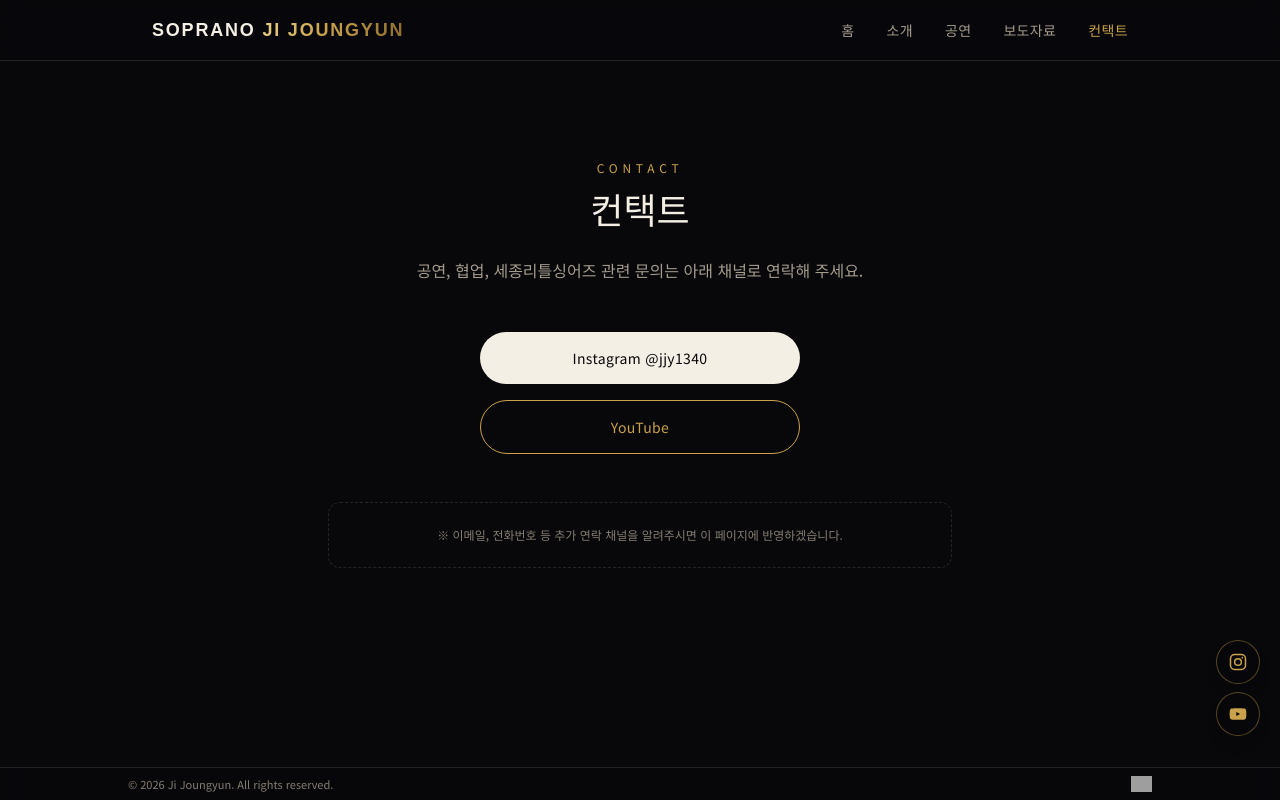
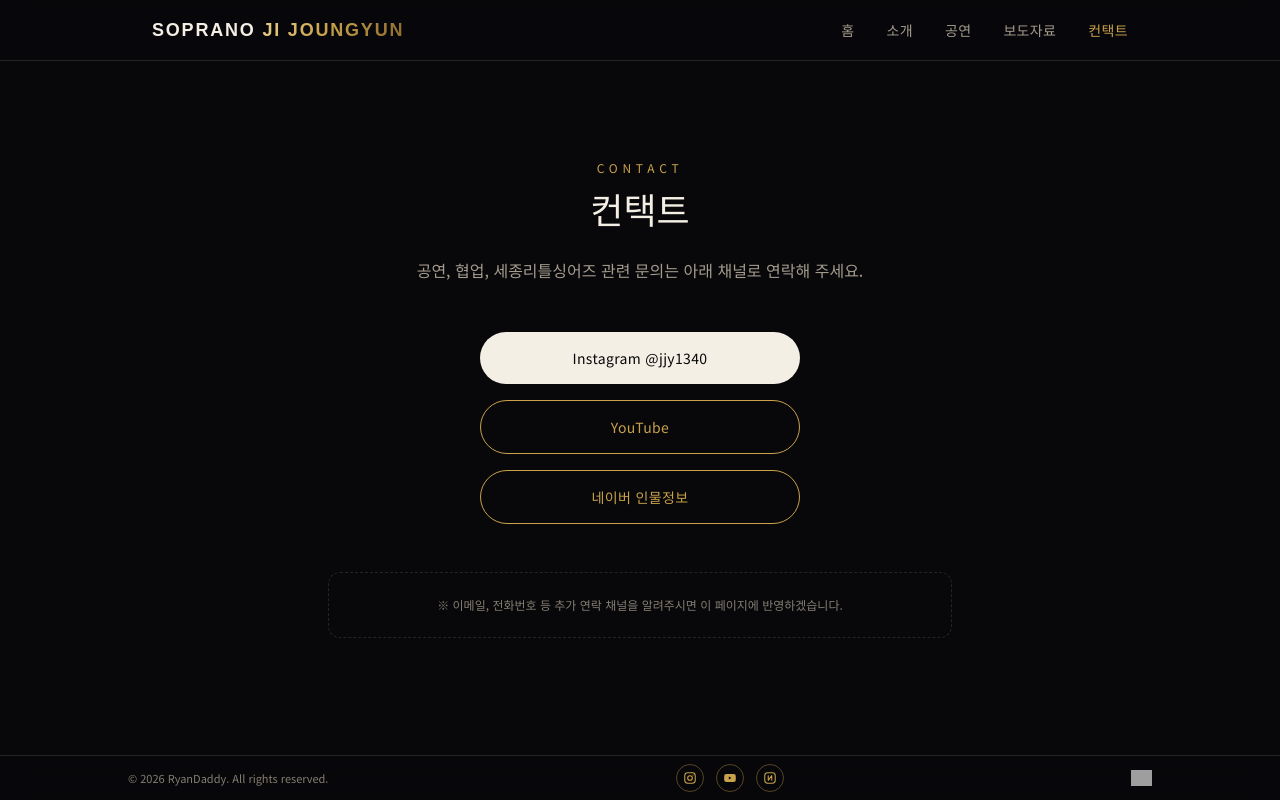
Before and after one commit to yhcho94/sopranoji, a Next.js app: page /contact in a window 1280 px wide. Built offline with nearby package versions, Linux system fonts and the light colour scheme; grey boxes are pictures that could not be loaded.

Commit message:
SNS 아이콘 하단 고정, 네이버 링크(단축URL), 카피라이트 RyanDaddy로 변경

```diff
--- a/src/app/contact/page.tsx
+++ b/src/app/contact/page.tsx
@@ -30,6 +30,14 @@ export default function ContactPage() {
         >
           YouTube
         </a>
+        <a
+          href="https://naver.me/5LQZ7evZ"
+          target="_blank"
+          rel="noopener noreferrer"
+          className="w-full max-w-xs rounded-full border border-accent px-7 py-4 text-sm tracking-wide text-accent transition-colors hover:bg-accent-soft"
+        >
+          네이버 인물정보
+        </a>
       </div>
 
       <p className="mt-12 rounded-xl border border-dashed border-line p-5 text-xs leading-6 text-muted/80">
--- a/src/app/layout.tsx
+++ b/src/app/layout.tsx
@@ -3,7 +3,6 @@ import { Noto_Sans_KR, Noto_Serif_KR } from "next/font/google";
 import "./globals.css";
 import Header from "@/components/Header";
 import Footer from "@/components/Footer";
-import SocialFloat from "@/components/SocialFloat";
 
 const notoSansKR = Noto_Sans_KR({
   variable: "--font-noto-sans-kr",
@@ -31,9 +30,8 @@ export default function RootLayout({ children }: LayoutProps<"/">) {
     >
       <body className="min-h-full flex flex-col bg-background text-foreground">
         <Header />
-        <main className="flex-1 pt-16 pb-12">{children}</main>
+        <main className="flex-1 pt-16 pb-14">{children}</main>
         <Footer />
-        <SocialFloat />
       </body>
     </html>
   );
--- a/src/components/Footer.tsx
+++ b/src/components/Footer.tsx
@@ -1,13 +1,96 @@
 import VisitorBadge from "./VisitorBadge";
+
+const INSTAGRAM_URL = "https://www.instagram.com/jjy1340";
+const YOUTUBE_URL = "https://youtube.com/channel/UCAKsSWLfvD0hgk-aLIKF2SQ";
+const NAVER_URL = "https://naver.me/5LQZ7evZ";
+
+function IconLink({
+  href,
+  label,
+  children,
+}: {
+  href: string;
+  label: string;
+  children: React.ReactNode;
+}) {
+  return (
+    <a
+      href={href}
+      target="_blank"
+      rel="noopener noreferrer"
+      aria-label={label}
+      className="flex h-7 w-7 items-center justify-center rounded-full border border-accent/40 text-accent transition-colors hover:bg-accent-soft"
+    >
+      {children}
+    </a>
+  );
+}
 
 export default function Footer() {
   return (
     <footer className="fixed inset-x-0 bottom-0 z-40 border-t border-line bg-background/90 px-6 py-2 backdrop-blur-md">
-      <div className="mx-auto flex max-w-5xl flex-wrap items-center justify-center gap-x-4 gap-y-1 text-center sm:justify-between">
-        <span className="text-[11px] text-muted/80">
-          © {new Date().getFullYear()} Ji Joungyun. All rights reserved.
+      <div className="mx-auto flex max-w-5xl flex-wrap items-center justify-center gap-x-6 gap-y-2 text-center sm:justify-between">
+        <span className="order-3 w-full text-[11px] text-muted/80 sm:order-1 sm:w-auto sm:text-left">
+          © {new Date().getFullYear()} RyanDaddy. All rights reserved.
         </span>
-        <VisitorBadge />
+
+        <div className="order-1 flex items-center gap-3 sm:order-2">
+          <IconLink href={INSTAGRAM_URL} label="Instagram">
+            <svg
+              viewBox="0 0 24 24"
+              fill="none"
+              stroke="currentColor"
+              strokeWidth="1.8"
+              className="h-3.5 w-3.5"
+              aria-hidden="true"
+            >
+              <rect x="3" y="3" width="18" height="18" rx="5" />
+              <circle cx="12" cy="12" r="4" />
+              <circle
+                cx="17.2"
+                cy="6.8"
+                r="1"
+                fill="currentColor"
+                stroke="none"
+              />
+            </svg>
+          </IconLink>
+
+          <IconLink href={YOUTUBE_URL} label="YouTube">
+            <svg
+              viewBox="0 0 24 24"
+              fill="currentColor"
+              className="h-3.5 w-3.5"
+              aria-hidden="true"
+            >
+              <path d="M22 12s0-3.2-.4-4.7c-.2-.9-.9-1.6-1.8-1.8C18 5 12 5 12 5s-6 0-7.8.5c-.9.2-1.6.9-1.8 1.8C2 8.8 2 12 2 12s0 3.2.4 4.7c.2.9.9 1.6 1.8 1.8C6 19 12 19 12 19s6 0 7.8-.5c.9-.2 1.6-.9 1.8-1.8.4-1.5.4-4.7.4-4.7z" />
+              <path d="M10 9.5v5l4.5-2.5z" fill="var(--background)" />
+            </svg>
+          </IconLink>
+
+          <IconLink href={NAVER_URL} label="Naver">
+            <svg
+              viewBox="0 0 24 24"
+              fill="none"
+              stroke="currentColor"
+              strokeWidth="1.8"
+              className="h-3.5 w-3.5"
+              aria-hidden="true"
+            >
+              <rect x="3" y="3" width="18" height="18" rx="5" />
+              <path
+                d="M9 8v8l6-8v8"
+                fill="none"
+                strokeLinecap="round"
+                strokeLinejoin="round"
+              />
+            </svg>
+          </IconLink>
+        </div>
+
+        <div className="order-2 sm:order-3">
+          <VisitorBadge />
+        </div>
       </div>
     </footer>
   );
```
